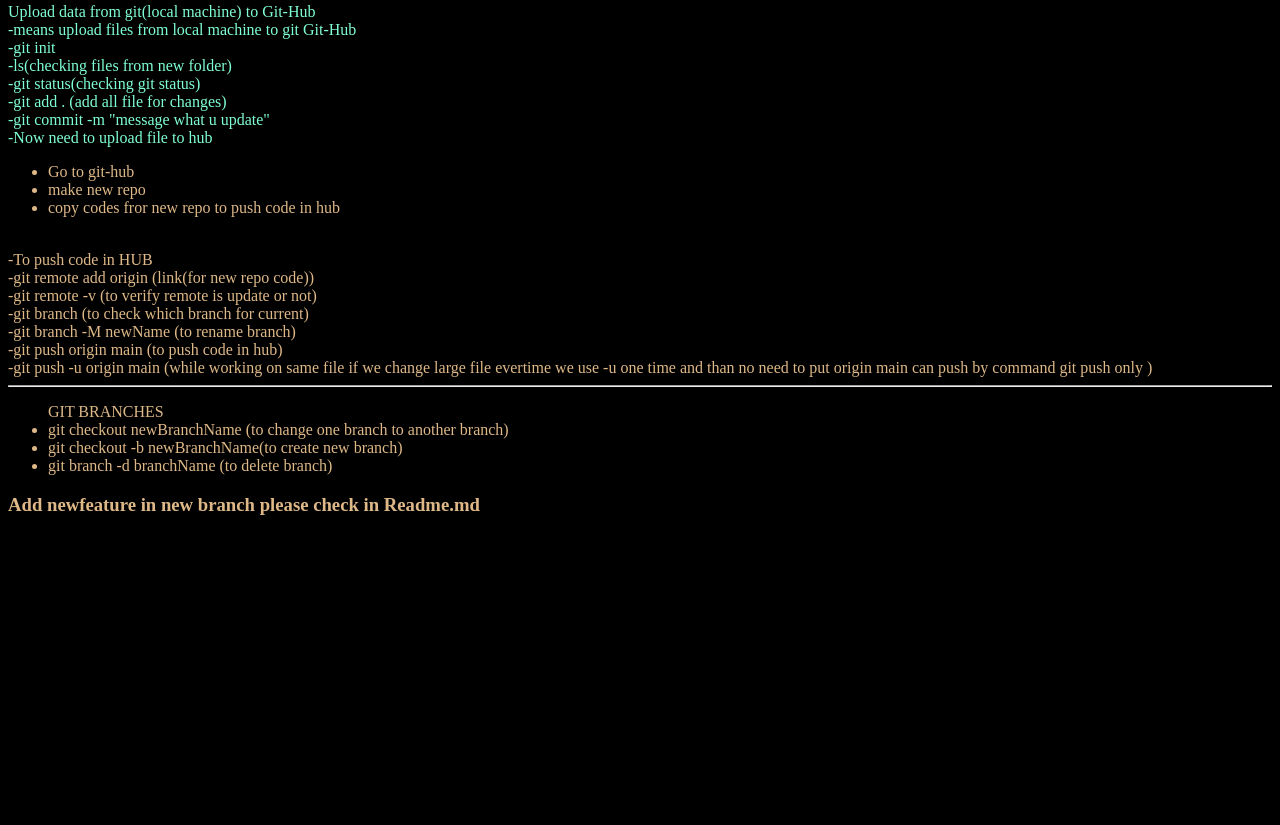
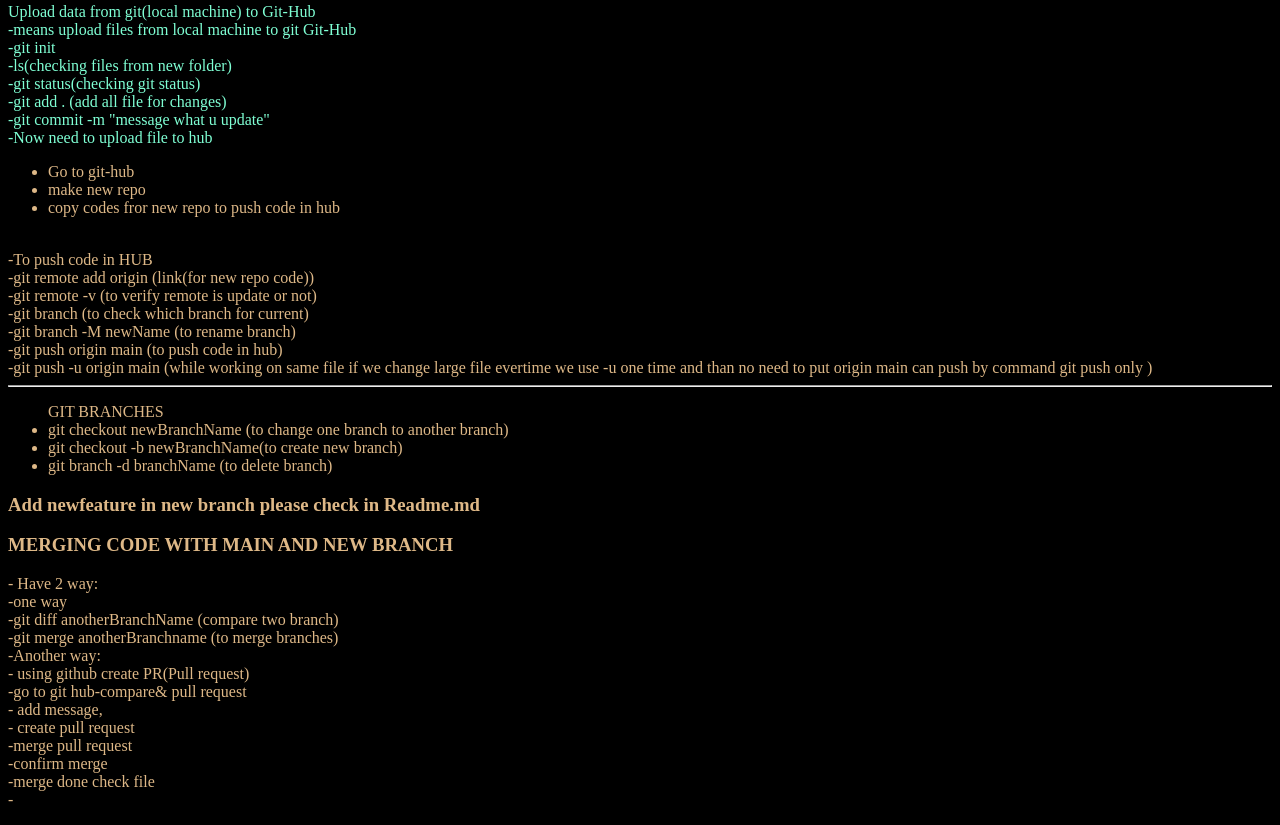
Before and after one commit to Priyo61/git-hub-notes, a plain HTML site: page index.html in a window 1280 px wide. Shown: the part 317-1142 px from the top of the page. Before the commit the page ends 851 px from the top, so only its background shows below. Drawn offline with Linux system fonts and the light colour scheme.

Commit message:
add new version

```diff
--- a/index.html
+++ b/index.html
@@ -49,6 +49,23 @@
 
         <h3>Add newfeature in new branch please check in Readme.md</h3>
 
+        <h3>MERGING CODE WITH MAIN AND NEW BRANCH</h3>
+            <p>
+                - Have 2 way:<br>
+                -one way <br>
+                -git diff anotherBranchName (compare two branch)<br>
+                -git merge anotherBranchname (to merge branches)<br>
+                -Another way:<br>
+                - using github create PR(Pull request)<br>
+                -go to git hub-compare& pull request<br>
+                - add message,<br>
+                - create pull request<br>
+                -merge pull request<br>
+                -confirm  merge<br>
+                -merge done check file <br>
+                -
+
+            </p>
 
 
     </p>
```
